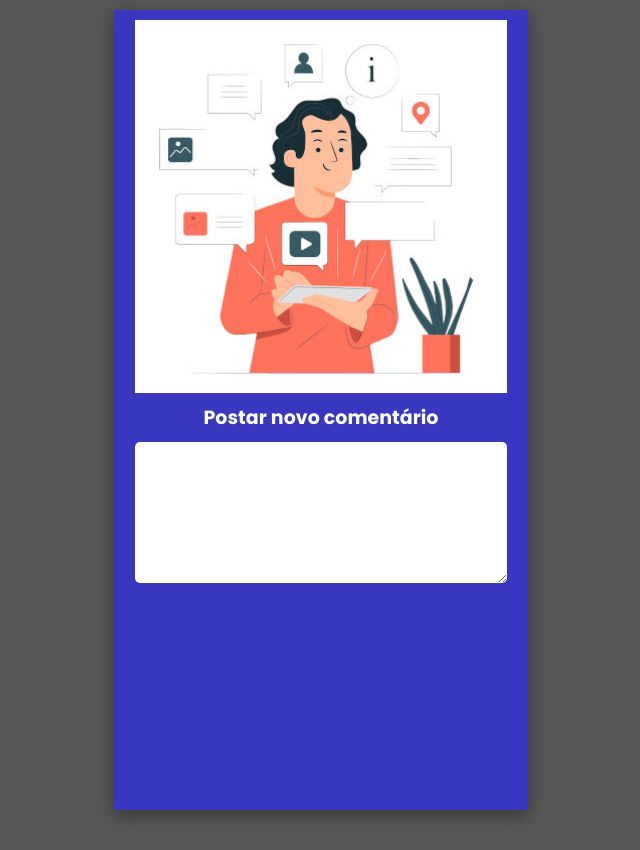
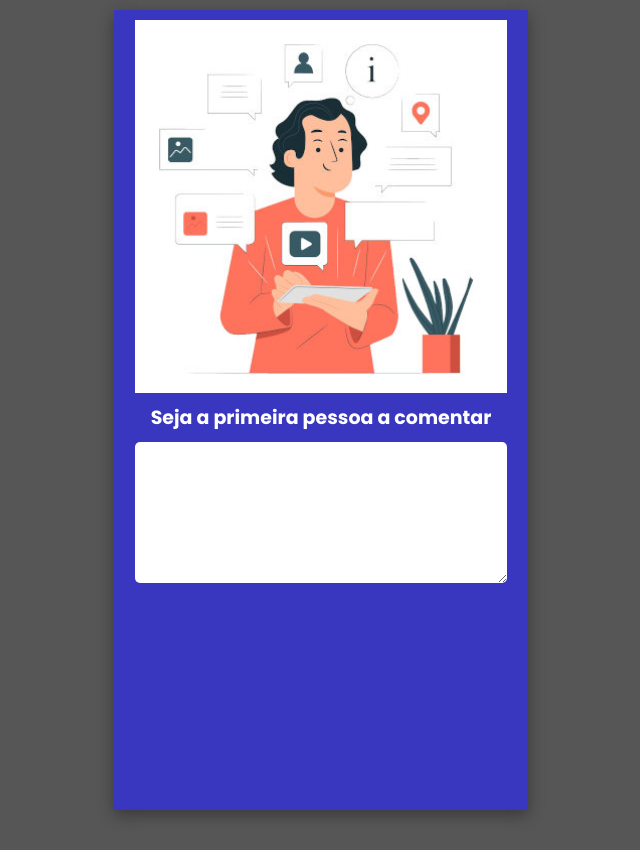
Before and after one commit to walterpaulo/list-comments, a React (Vite) app: page / in a window 1280 px wide. Shown: the whole page, without its empty margins (319-959 px from the left). Built offline with nearby package versions, Linux system fonts and the light colour scheme.

Commit message:
feat: customizing comment title

```diff
--- a/src/pages/Comment/index.tsx
+++ b/src/pages/Comment/index.tsx
@@ -42,6 +42,10 @@ function Comment() {
   const setDialogState = () => {
     setMessageDialog(!messageDialog)
   }
+  const getCommentTitle = () =>{
+    const numberTotal = getComments().length
+    return numberTotal > 0 ? `Comentários(${numberTotal})`: "Seja a primeira pessoa a comentar"
+  }
   const boxMessage = () =>{
    return(
     <MessageDialog display={messageDialog? "flex" : "none"}>
@@ -61,7 +65,7 @@ function Comment() {
 	return (
 		<Container>
       <ImgComment src='./images/imagep.jpg' alt='image' min-width={200}/>
-      <Text2>Postar novo comentário</Text2>
+      <Text2>{getCommentTitle()}</Text2>
       <Textarea width='80%' height='100px' maxLength={108} numberText={numberText} onChange={handleTextarae} value={comment}>
       </Textarea>
       {isButton &&(
```
